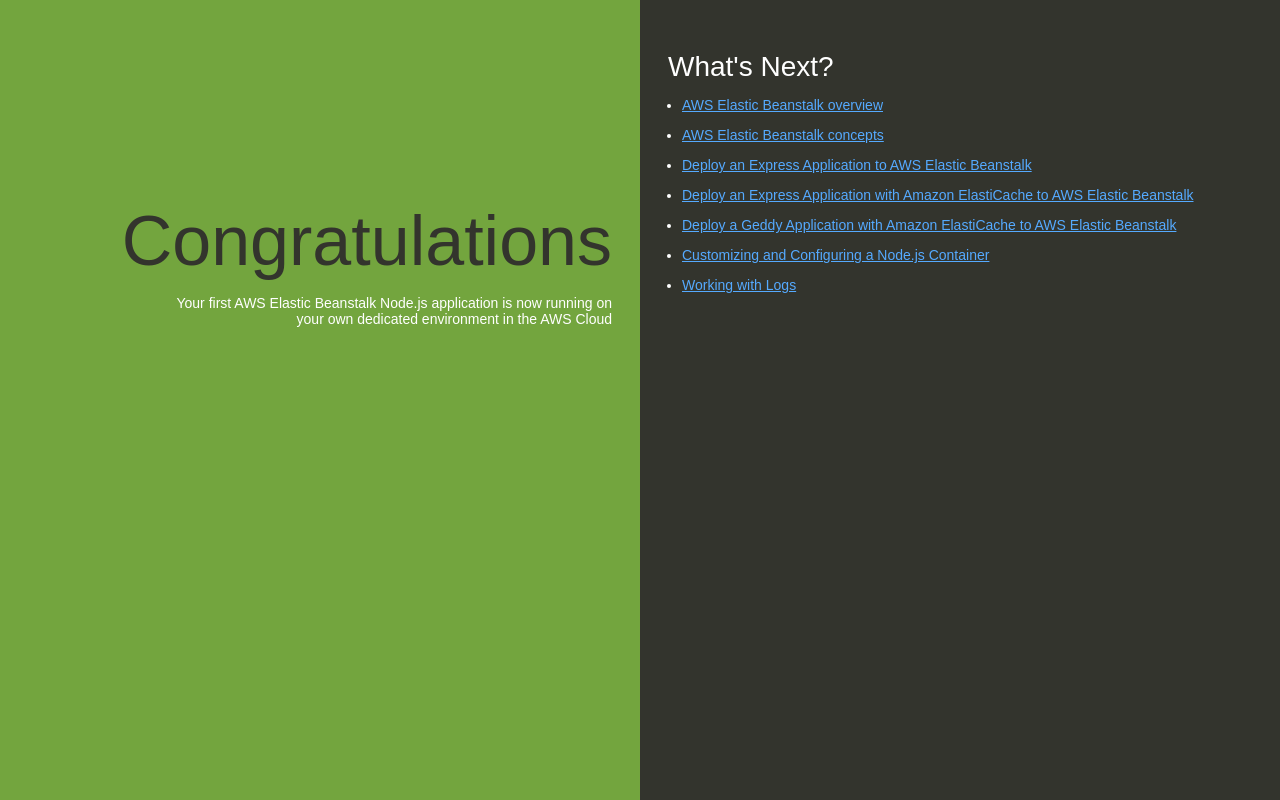
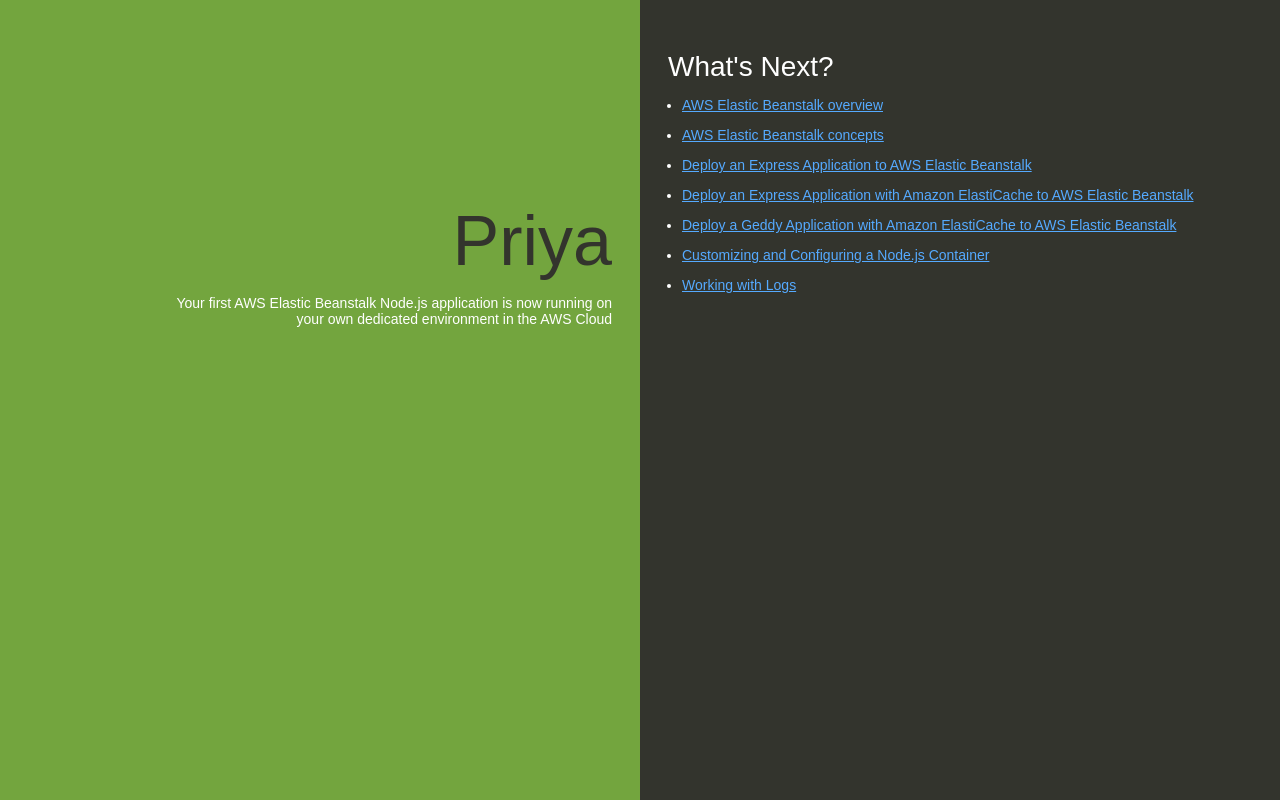
Before and after one commit to priyankapanickar/AWSRepoCodePipleline, a website: page index.html in a window 1280 px wide. Drawn offline with Linux system fonts and the light colour scheme.

Commit message:
Add files via upload

```diff
--- a/index.html
+++ b/index.html
@@ -74,7 +74,7 @@
   </head>
   <body>
     <div class="textColumn">
-      <h1>Congratulations</h1>
+      <h1>Priya</h1>
       <p>Your first AWS Elastic Beanstalk Node.js application is now running on your own dedicated environment in the AWS Cloud</p>
     </div>
     <div class="linksColumn">
```
